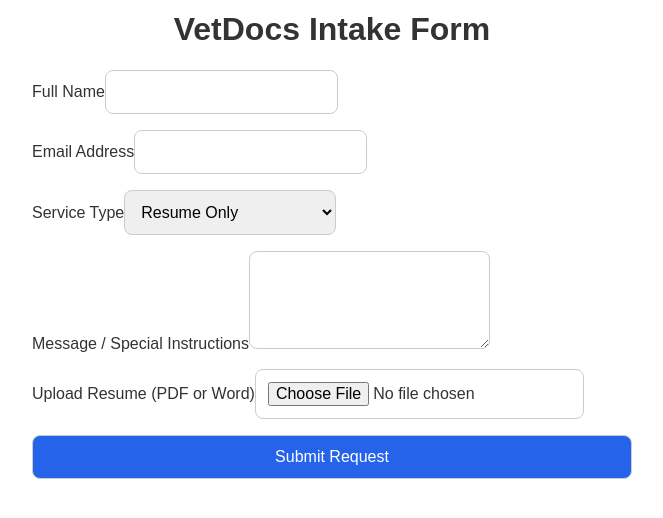
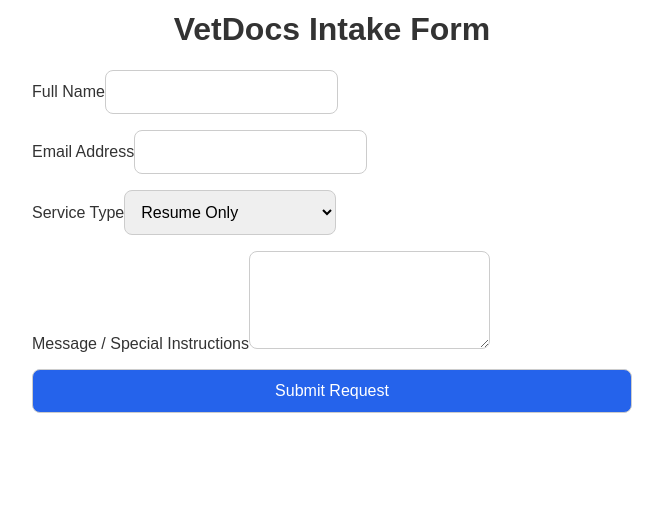
Before and after one commit to JCHASE55/vetdocs-site, a React (Create React App) app in the folder VetDocs_React_Form_Fixed/: page / in a window 1280 px wide. Shown: the part 208-726 px from the top of the page, without its empty margins (308-971 px from the left). Built offline with nearby package versions, Linux system fonts and the light colour scheme.

Commit message:
Update App.js

```diff
--- a/VetDocs_React_Form_Fixed/src/App.js
+++ b/VetDocs_React_Form_Fixed/src/App.js
@@ -24,7 +24,6 @@
             <form
               action="https://formspree.io/f/mnnvwgnz"
               method="POST"
-              encType="multipart/form-data"
             >
               <input
                 type="hidden"
@@ -56,15 +55,6 @@
                 <textarea name="message" rows="4" />
               </label>
 
-              <label>
-                Upload Resume (PDF or Word)
-                <input
-                  type="file"
-                  name="file"
-                  accept=".pdf,.doc,.docx"
-                />
-              </label>
-
               <button type="submit">Submit Request</button>
             </form>
           }
```
